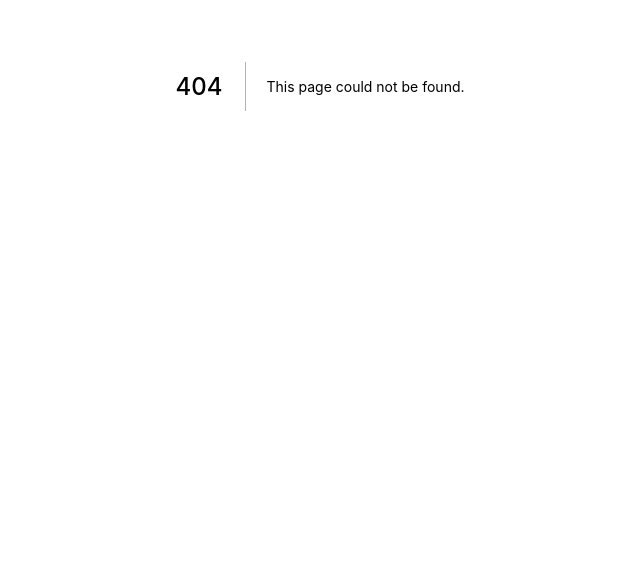
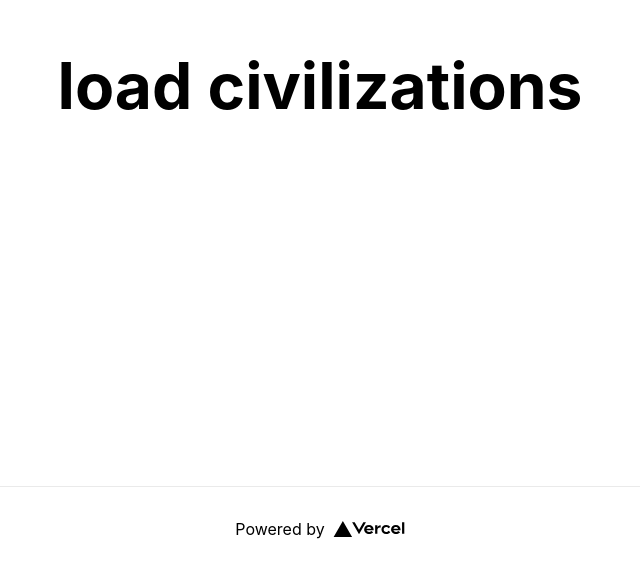
Before and after one commit to sparshmartirespb/nextdemo, a Next.js app: page /civilizations in a window 1280 px wide. Before the commit this address had no page. Shown: the part 314-885 px from the top of the page, without its empty margins (320-960 px from the left). Before the commit the page ends 800 px from the top, so only its background shows below. Built offline with nearby package versions, Linux system fonts and the light colour scheme.

Commit message:
function created to call api "https://age-of-empires-2-api.herokuapp.com/api/v1/civilizations"

```diff
--- /dev/null
+++ b/pages/api/civilizations/index.js
@@ -0,0 +1,8 @@
+const handler = async (req, res) => {
+  const response = await fetch(
+    "https://age-of-empires-2-api.herokuapp.com/api/v1/civilizations"
+  );
+  const data = await response.json();
+  res.status(200).json(data);
+};
+export default handler;
--- /dev/null
+++ b/pages/civilizations/index.js
@@ -0,0 +1,45 @@
+import styles from "../../styles/Home.module.css";
+
+import { useState } from "react";
+import Image from "next/image";
+function CommentsPage() {
+  const [comments, setComments] = useState([]);
+  const fetchComments = async () => {
+    const response = await fetch("/api/civilizations");
+    const data = await response.json();
+    console.log("data", data);
+    setComments(data);
+  };
+  return (
+    <div className={styles.container}>
+      <main className={styles.main}>
+        <div
+          onClick={() => {
+            fetchComments();
+          }}
+        >
+          {!comments?.civilizations?.length && (
+            <h1 className={styles.title}>load civilizations</h1>
+          )}
+        </div>
+        {comments?.civilizations?.map((item) => {
+          return <div key={item.id}>{item.name}</div>;
+        })}
+      </main>
+
+      <footer className={styles.footer}>
+        <a
+          href="https://vercel.com?utm_source=create-next-app&utm_medium=default-template&utm_campaign=create-next-app"
+          target="_blank"
+          rel="noopener noreferrer"
+        >
+          Powered by{" "}
+          <span className={styles.logo}>
+            <Image src="/vercel.svg" alt="Vercel Logo" width={72} height={16} />
+          </span>
+        </a>
+      </footer>
+    </div>
+  );
+}
+export default CommentsPage;
```
